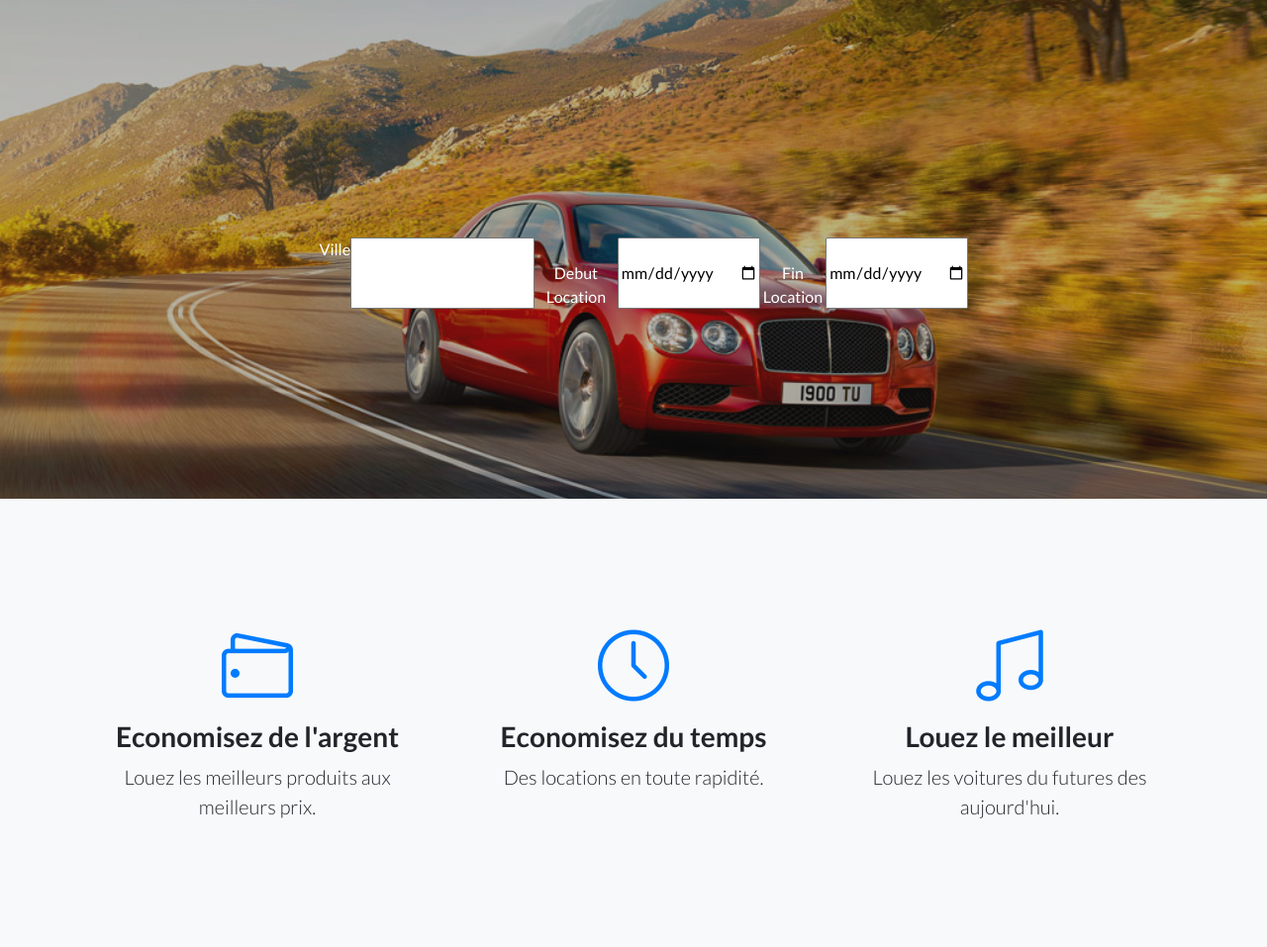
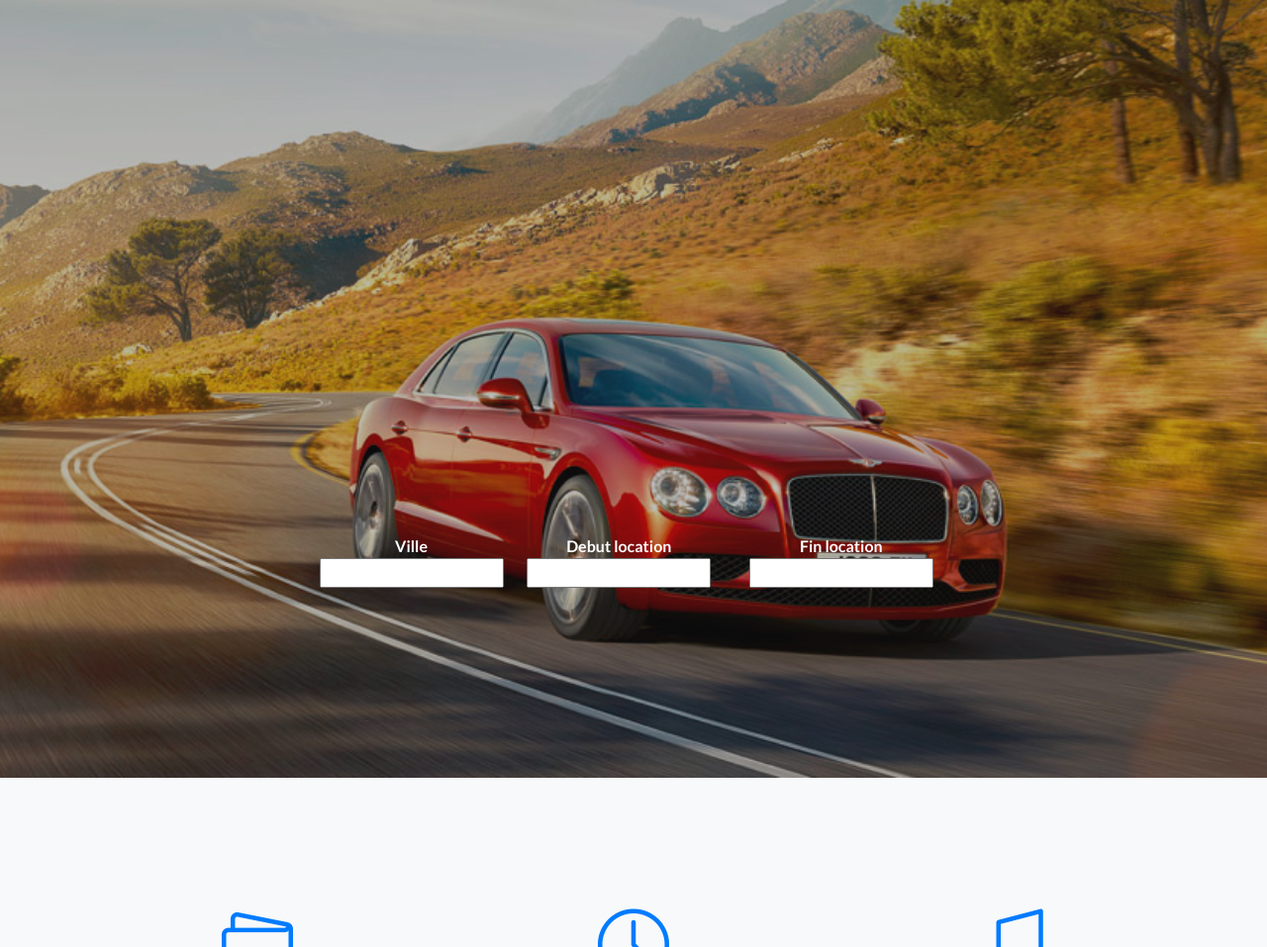
Before and after one commit to Dorian942/Database, a PHP site: page / in a window 1280 px wide. Shown: the part 70-1027 px from the top of the page at 99% size. Run offline with PHP 8.4, Linux system fonts and the light colour scheme.

Commit message:
Update index.php

```diff
--- a/index.php
+++ b/index.php
@@ -50,18 +50,31 @@
           <div class="col-md-10 col-lg-8 col-xl-7 mx-auto">
 
               <div class="flex-container">
-
-				Ville<br>
-				<input type="text" name="ville"><br>
-				Debut Location<br>
-				<input id="date" type="date" ><br>
-				Fin Location<br>
-				<input id="date" type="date" >
-				<div class="row">
-				<span class="flex-item">1</span>
-				</div>
-
-			  </div>
+			<div class="flex-flex">
+    				<div class="nav-flex">
+                                	Ville
+                            	</div>
+                           	<div class=flex-flexi>
+                               		<input type="text" name="ville">
+                           	</div>
+                        </div>
+                  	<div class="flex-flex">
+    				<div class="nav-flex">
+                                	Debut location
+                            	</div>
+                           	<div class=flex-flexi>
+                              		<input type="text" name="ville">
+                           	</div>
+                        </div>
+                  	<div class="flex-flex">
+    			 	<div class="nav-flex">
+                                	Fin location
+                            	</div>
+                         	<div class=flex-flexi>
+                               		<input type="text" name="ville">
+                           	</div>
+                        </div>
+		</div>
 
           </div>
         </div>
```
